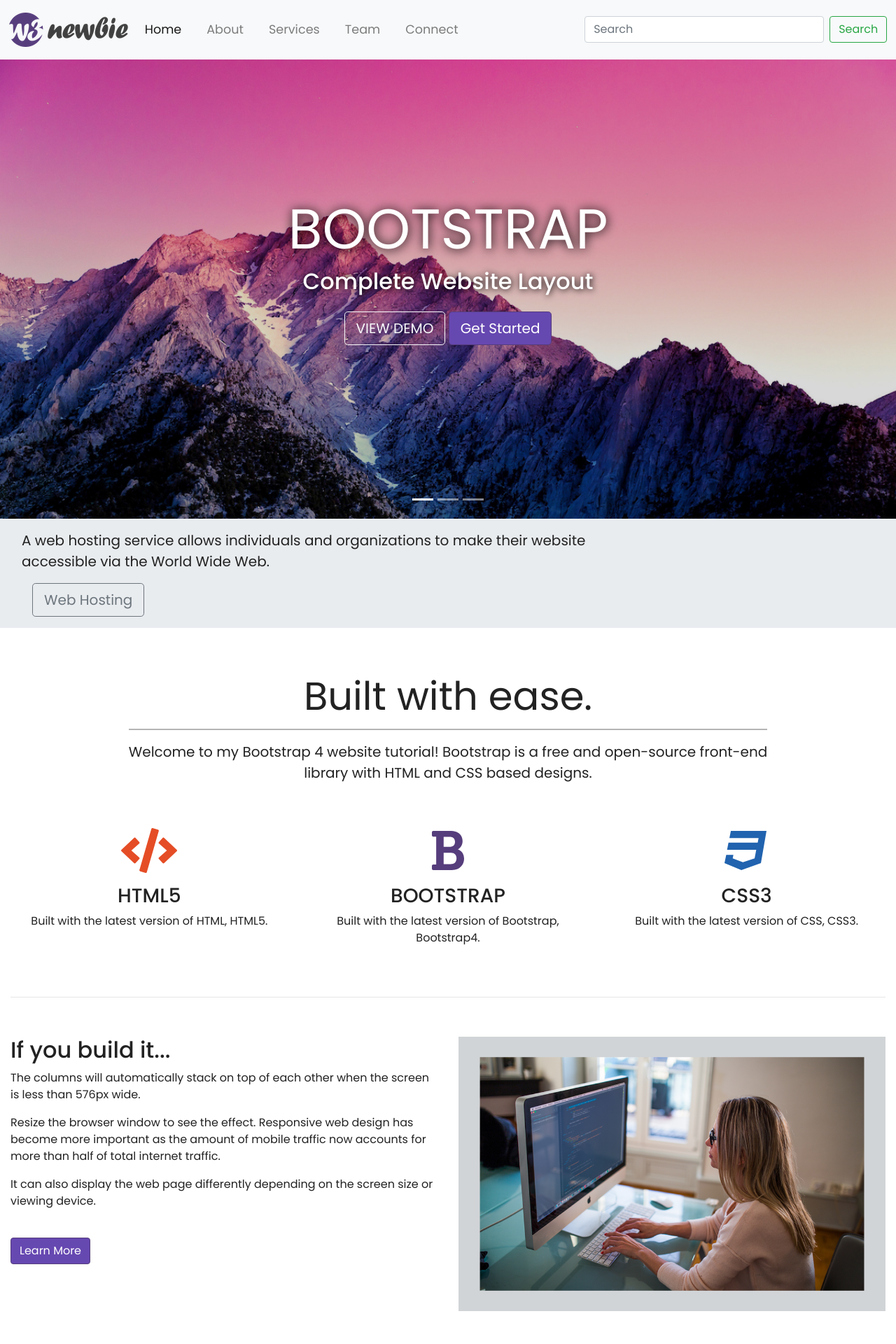
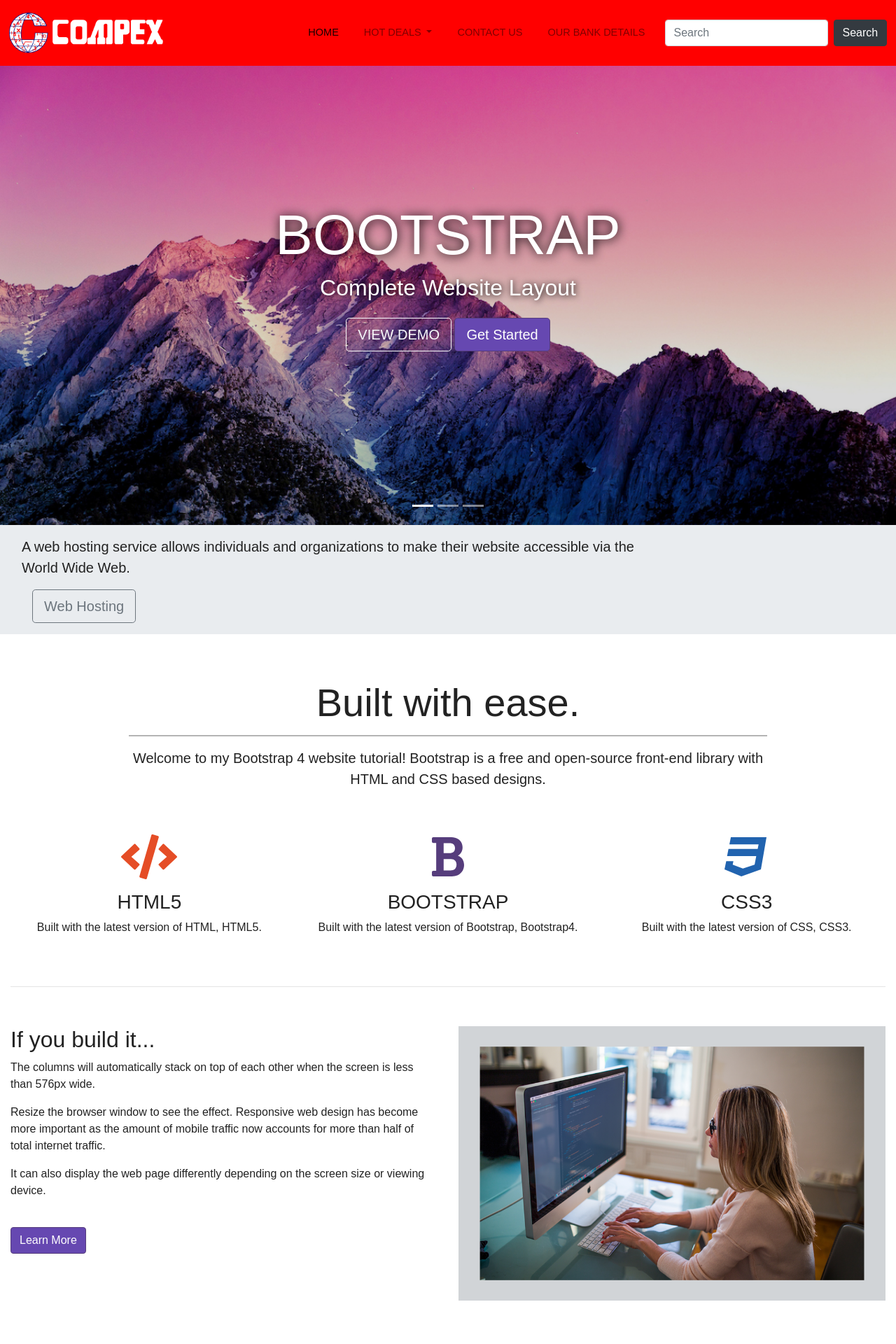
Before and after one commit to ngcarson/compex-wb, a PHP site: page / in a window 1280 px wide. Shown: the top 1920 px of the page at 70% size. Run offline with PHP 8.4, Linux system fonts and the light colour scheme; some libraries are stand-ins or nearby versions.

Commit message:
Enhanced logo img and size

```diff
--- a/index.html
+++ b/index.html
@@ -14,33 +14,32 @@
 <body>
 
 <!-- Navigation -->
-<nav class="navbar navbar-expand-lg navbar-light bg-light sticky-top">
-	<a class="navbar-brand" href="#"><img src="img/logo.png"></a>
+<nav class="navbar navbar-expand-lg navbar-light sticky-top bg-company-red">
+	<a class="navbar-brand" href="#"><img src="img/logo-white.png"></a>
 		<button class="navbar-toggler" type="button" data-toggle="collapse" data-target="#navbarSupportedContent" aria-controls="navbarSupportedContent" aria-expanded="false" aria-label="Toggle navigation">
 			<span class="navbar-toggler-icon"></span>
 		</button>
 
 	<div class="collapse navbar-collapse" id="navbarSupportedContent">
-		<ul class="navbar-nav mr-auto">
+		<ul class="navbar-nav ml-auto">
 			<li class="nav-item active">
-					<a class="nav-link" href="#">Home</a>
+					<a class="nav-link" href="#">HOME</a>
 			</li>
 			<li class="nav-item">
-					<a class="nav-link" href="#">About</a>
+					<a class="nav-link dropdown-toggle" href="#" id="navbarDropdown" role="button" data-toggle="dropdown" aria-haspopup="true" aria-expanded="false">
+          HOT DEALS
+        </a>
 			</li>
 			<li class="nav-item">
-					<a class="nav-link" href="#">Services</a>
+					<a class="nav-link" href="#">CONTACT US</a>
 			</li>
 			<li class="nav-item">
-					<a class="nav-link" href="#">Team</a>
-			</li>
-			<li class="nav-item">
-					<a class="nav-link" href="#">Connect</a>
+					<a class="nav-link" href="#">OUR BANK DETAILS</a>
 			</li>
 		</ul>
 		<form class="form-inline my-2 my-lg-0">
       <input class="form-control mr-sm-2" type="search" placeholder="Search" aria-label="Search">
-      <button class="btn btn-outline-success my-2 my-sm-0" type="submit">Search</button>
+      <button class="btn btn-dark my-2 my-sm-0" type="submit">Search</button>
     </form>
 	</div>
 </nav>
@@ -251,12 +250,11 @@
 <div class="container-fluid padding">
 <div class="row text-center">
 	<div class="col-md-4">
-		<img src="img/w3newbie.png">
 		<hr class="light">
-		<p>711-0288</p>
+		<p>Can't find what you are looking for?</p>
+		<p>Send us an email, and we shall find the product for you!</p>
 		<p>sales@compex.com.ph</p>
-		<p>341 GBW Bldg. Quezon Avenue</p>
-		<p>Quezon City, Metro Manila, Philippines</p>
+		<p>Prices are subject to change without prior notice.</p>
 	</div>
 	<div class="col-md-4">
 		<hr class="light">
--- a/style.css
+++ b/style.css
@@ -3,20 +3,32 @@
 html, body {
   height: 100%;
   width: 100%;
-  font-family: 'Poppins', sans-serif;
+  font-family: 'Montserrat', sans-serif;
   color: #222;
+  overflow-x: hidden;
 }
 
 .navbar {
   padding: .8rem; /*1 rem = 16 pixel*/
 }
 
+.bg-company-red {
+  background-color: red;
+}
+
+.navbar img {
+  width: 220px;
+  height: 58px;
+}
+
 .navbar-nav li {
   padding-right: 20px;
+  font-size: 14.5px;
+  font-weight: 400;
 }
 
 .nav-link {
-  font-size: 1.1em !important;
+  font-size: 1em !important;
 }
 
 .carousel-inner img {
@@ -131,8 +143,8 @@ html, body {
 }
 
 footer {
-  background-color: #3f3f3f;
-  color: #d5d5d5;
+  background-color: #f2f2f2;
+  color: #636363;
   padding-top: 2rem;
 }
 
@@ -141,6 +153,10 @@ hr.light{
   width: 75%;
   margin-top: .8rem;
   margin-bottom: 1rem;
+}
+
+footer p {
+
 }
 
 footer a {
```
Also changed, not shown: img/logo-white.png (added), img/logo.png, 2 other files.
